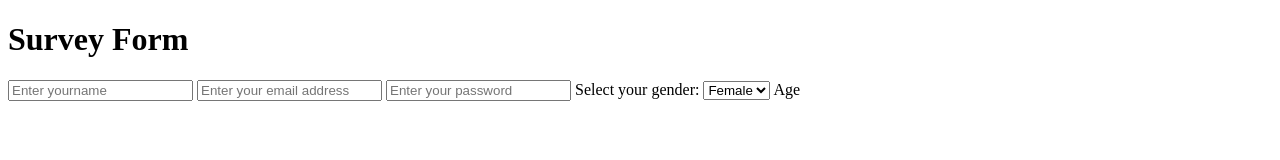
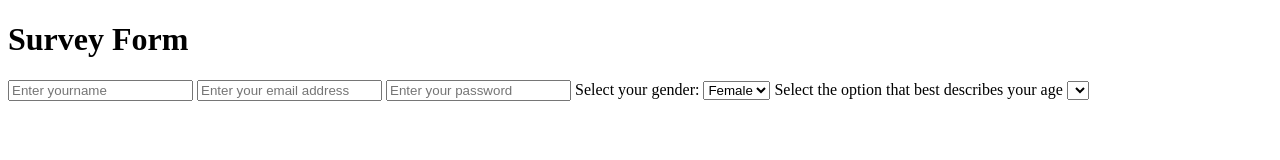
Before and after one commit to Sanele22-blip/HTML-Forms, a plain HTML site: page index.html in a window 1280 px wide. Drawn offline with Linux system fonts and the light colour scheme.

Commit message:
updated html

```diff
--- a/index.html
+++ b/index.html
@@ -18,9 +18,11 @@
     <option value="Female">Female</option>
     <option value="Male">Male</option>
 </select>
-<label for="Age">Age</label>
+<label for="Age">Select the option that best describes your age</label>
+<select name="Age" id="Age">
 <option value="Between 18 && 25"></option>
 <option value="Between 25 && 30"></option>
+</select>
     </form>
 </body>
 </html>
```
